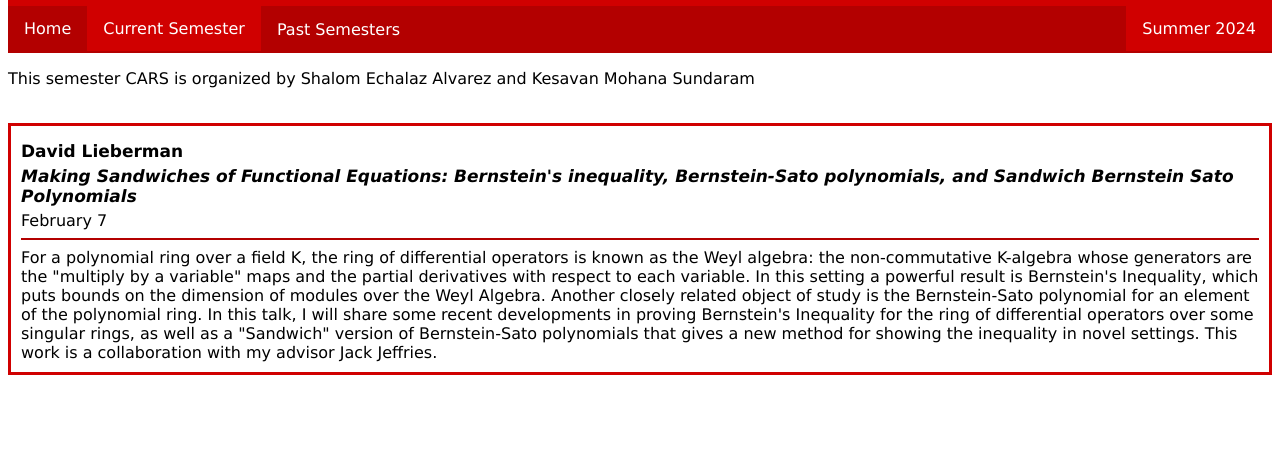
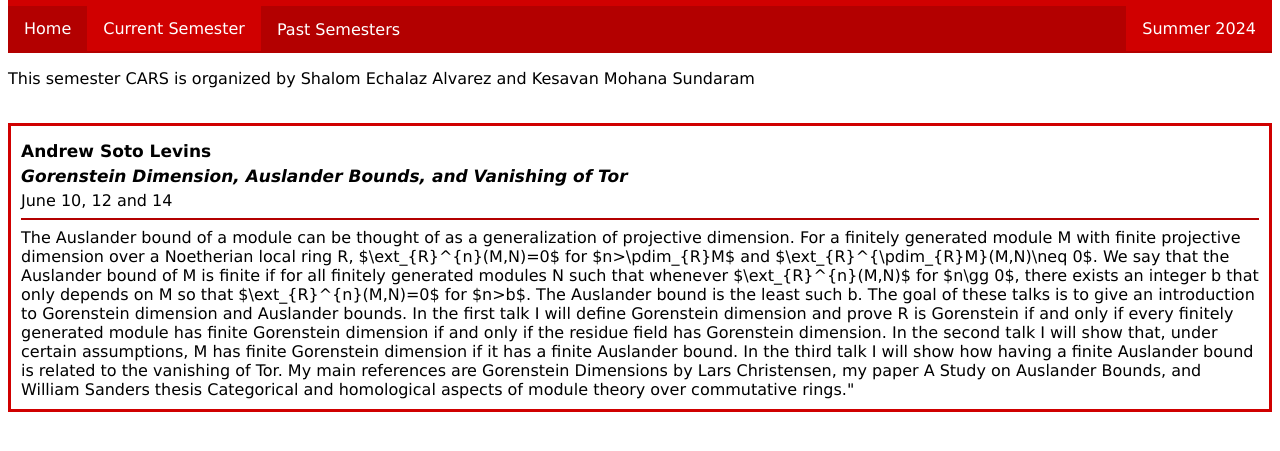
Before and after one commit to CARS-UNL/CARS-UNL.github.io, a plain HTML site: page 2024Summer.html in a window 1280 px wide. Shown: the part 175-626 px from the top of the page. Drawn offline with Linux system fonts and the light colour scheme.

Commit message:
Update 2024Summer.html

```diff
--- a/2024Summer.html
+++ b/2024Summer.html
@@ -62,12 +62,20 @@ This semester CARS is organized by Shalom Echalaz Alvarez and Kesavan Mohana Sun
 
 </div>
 <div class="tcard">
-<h3> David Lieberman </h3>
-<h3><em>  Making Sandwiches of Functional Equations: Bernstein's inequality, Bernstein-Sato polynomials, and Sandwich Bernstein Sato Polynomials
+<h3>  Andrew Soto Levins </h3>
+<h3><em>  Gorenstein Dimension, Auslander Bounds, and Vanishing of Tor
  </em></h3>
-February 7
+June 10, 12 and 14
 <hr>
-  For a polynomial ring over a field K, the ring of differential operators is known as the Weyl algebra: the non-commutative K-algebra whose generators are the "multiply by a variable" maps and the partial derivatives with respect to each variable. In this setting a powerful result is Bernstein's Inequality, which puts bounds on the dimension of modules over the Weyl Algebra. Another closely related object of study is the Bernstein-Sato polynomial for an element of the polynomial ring. In this talk, I will share some recent developments in proving Bernstein's Inequality for the ring of differential operators over some singular rings, as well as a "Sandwich" version of Bernstein-Sato polynomials that gives a new method for showing the inequality in novel settings. This work is a collaboration with my advisor Jack Jeffries.
+The Auslander bound of a module can be thought of as a generalization of projective dimension. For a finitely generated module M with finite projective dimension over a Noetherian local ring R, $\ext_{R}^{n}(M,N)=0$ for $n>\pdim_{R}M$ and $\ext_{R}^{\pdim_{R}M}(M,N)\neq 0$. We say that the Auslander bound of M is finite if for all finitely generated modules N such that whenever $\ext_{R}^{n}(M,N)$ for $n\gg 0$, there exists an integer b that only depends on M so that $\ext_{R}^{n}(M,N)=0$ for $n>b$. The Auslander bound is the least such b.
+
+The goal of these talks is to give an introduction to Gorenstein dimension and Auslander bounds.
+
+In the first talk I will define Gorenstein dimension and prove R is Gorenstein if and only if every finitely generated module has finite Gorenstein dimension if and only if the residue field has Gorenstein dimension.
+In the second talk I will show that, under certain assumptions, M has finite Gorenstein dimension if it has a finite Auslander bound.
+In the third talk I will show how having a finite Auslander bound is related to the vanishing of Tor.
+
+My main references are Gorenstein Dimensions by Lars Christensen, my paper A Study on Auslander Bounds, and William Sanders thesis Categorical and homological aspects of module theory over commutative rings."
 </div>
 
 
```
